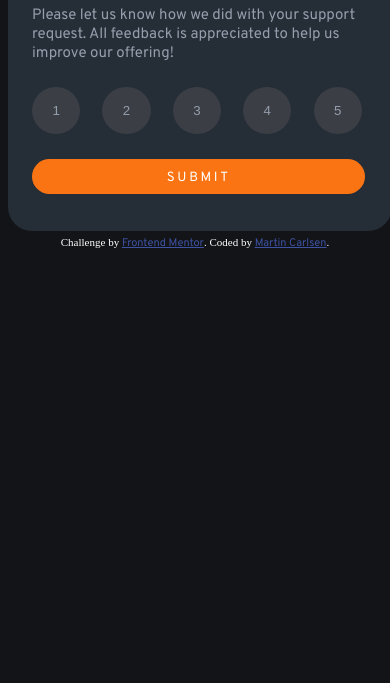
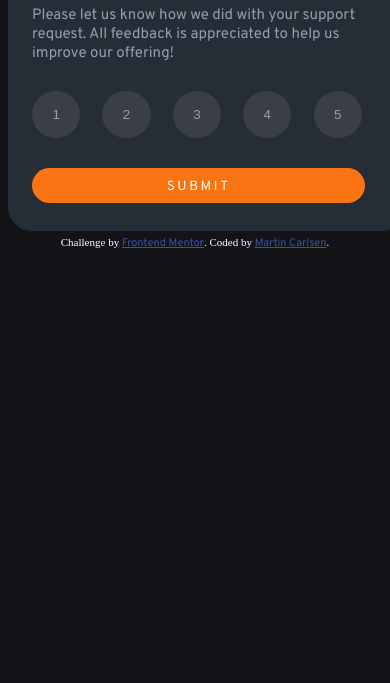
Before and after one commit to MartinC02/interactive-rating-component, a plain HTML site: page index.html in a window 390 px wide. Shown: the part 161-844 px from the top of the page. Drawn offline with Linux system fonts and the light colour scheme.

Commit message:
Update stylesheet.css

```diff
--- a/stylesheet.css
+++ b/stylesheet.css
@@ -46,7 +46,7 @@ button {
     border-radius: 50%;
     background-color: hsl(216, 8%, 25%);
     padding: 1.2em 1.53em;
-    margin: 0.7em;
+    margin: 1em 0.7em 0.7em 0.7em;
     border-style: none;
     border-width: 0px;
     cursor: pointer;
@@ -69,7 +69,7 @@ button {
     border-radius: 2em;
     padding: 0.75em 0.6em 0.6em 0.6em;
     width: 25em;
-    margin: auto;
+    margin: 0.4em auto auto auto;
     letter-spacing: 0.2em;
     cursor: pointer;
 }
@@ -103,3 +103,8 @@ button {
     width: 13.5em;
     margin: auto;
 }
+@media only screen and (max-width: 404px) {
+    .box-rating {
+        width:90vw;
+    }
+}
```
